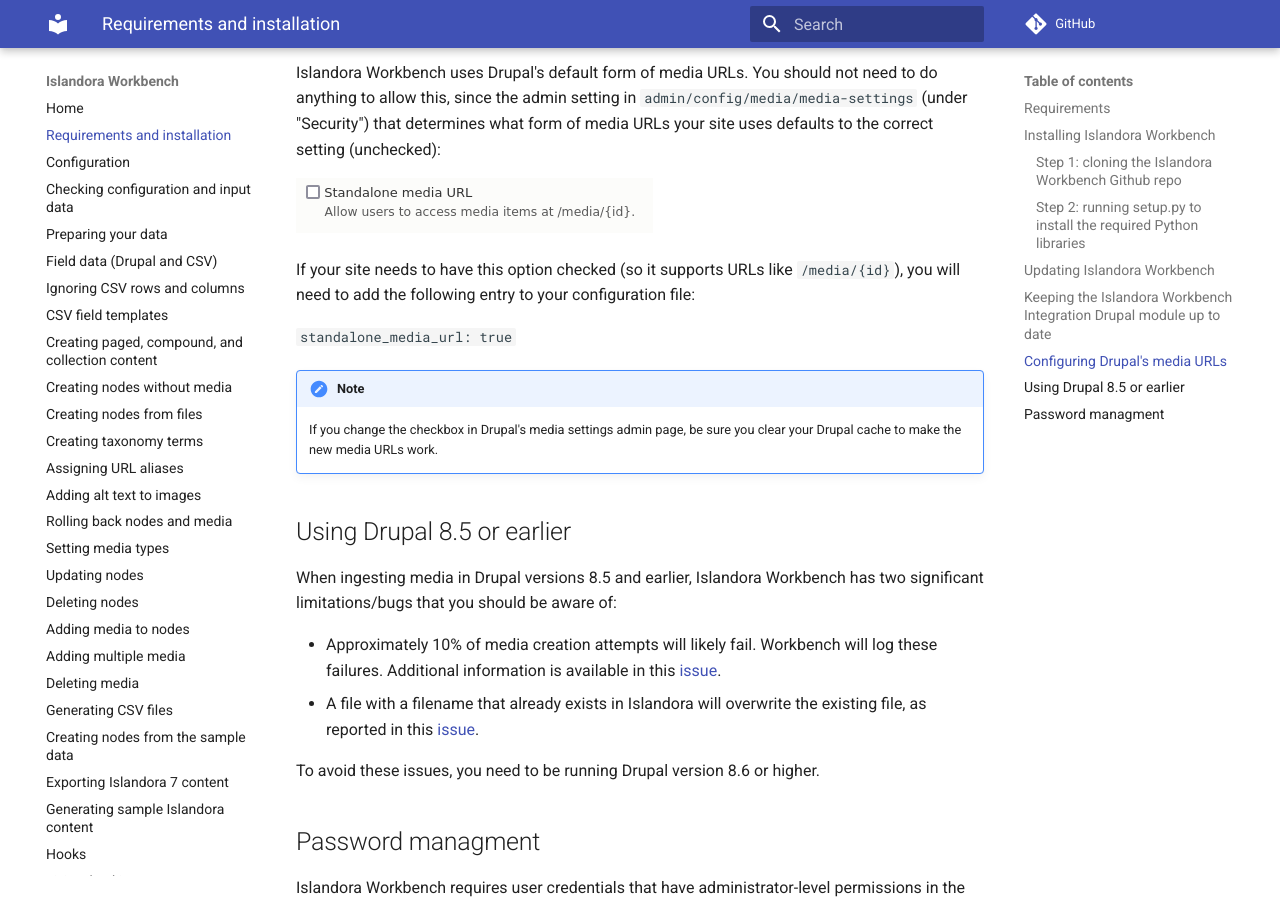
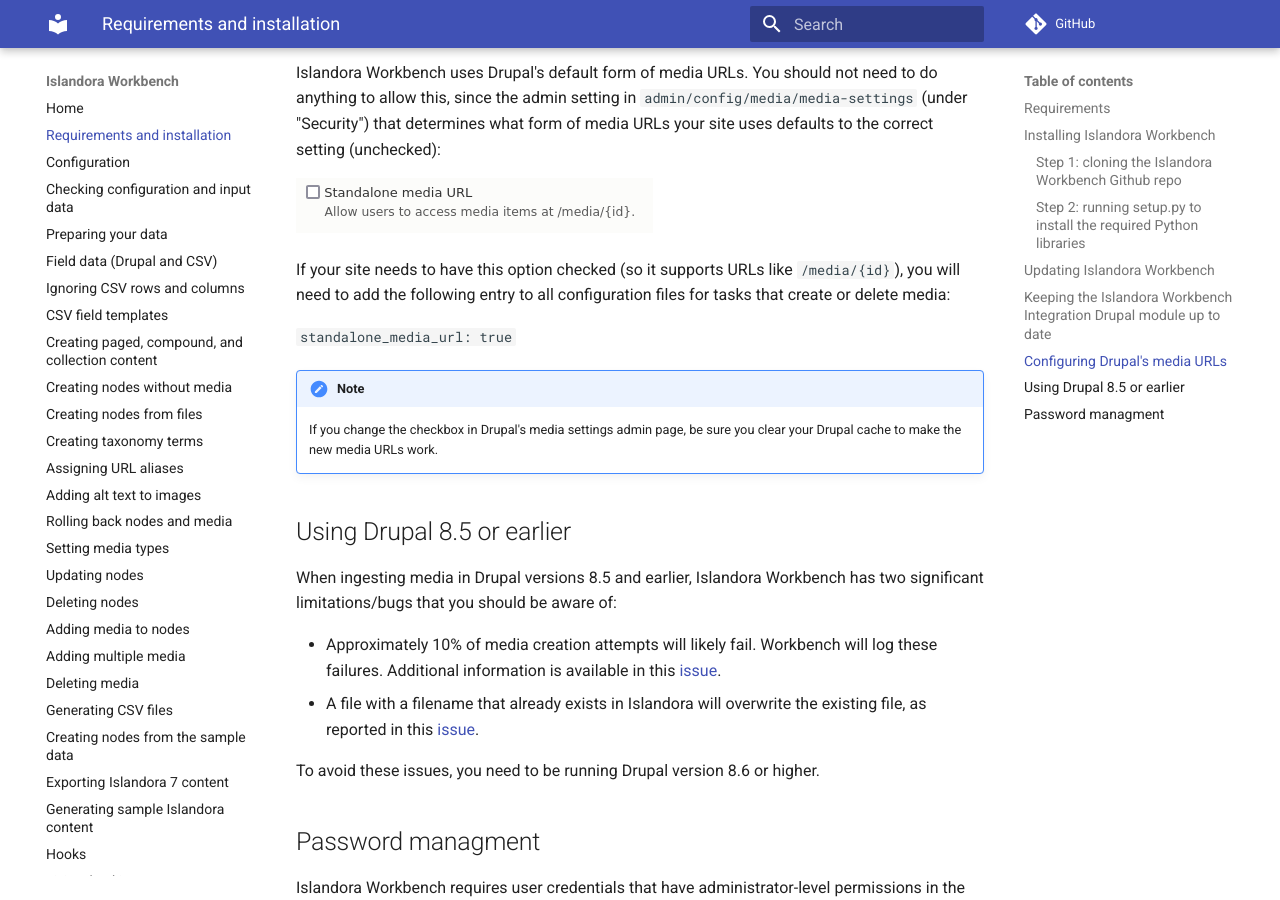
Before and after one commit to mjordan/islandora_workbench_docs, an MkDocs documentation site: the page built from docs/installation.md, in a window 1280 px wide and 900 px high, scrolled down 2465 px. Built offline with MkDocs 1.6.1 and Material for MkDocs 9.7.7, drawn with Linux system fonts in a browser that asks for light colours; comment, search, counter and statistics services are not loaded.

Commit message:
Updated installation.md to indicate that standalone_media_url: true must be present in all configuration files that interact with media.

```diff
--- a/docs/installation.md
+++ b/docs/installation.md
@@ -70,7 +70,7 @@
 
 ![Field machine names](images/standalone_media_url_setting.png)
 
-If your site needs to have this option checked (so it supports URLs like `/media/{id}`), you will need to add the following entry to your configuration file:
+If your site needs to have this option checked (so it supports URLs like `/media/{id}`), you will need to add the following entry to all configuration files for tasks that create or delete media:
 
 `standalone_media_url: true`
 
```
